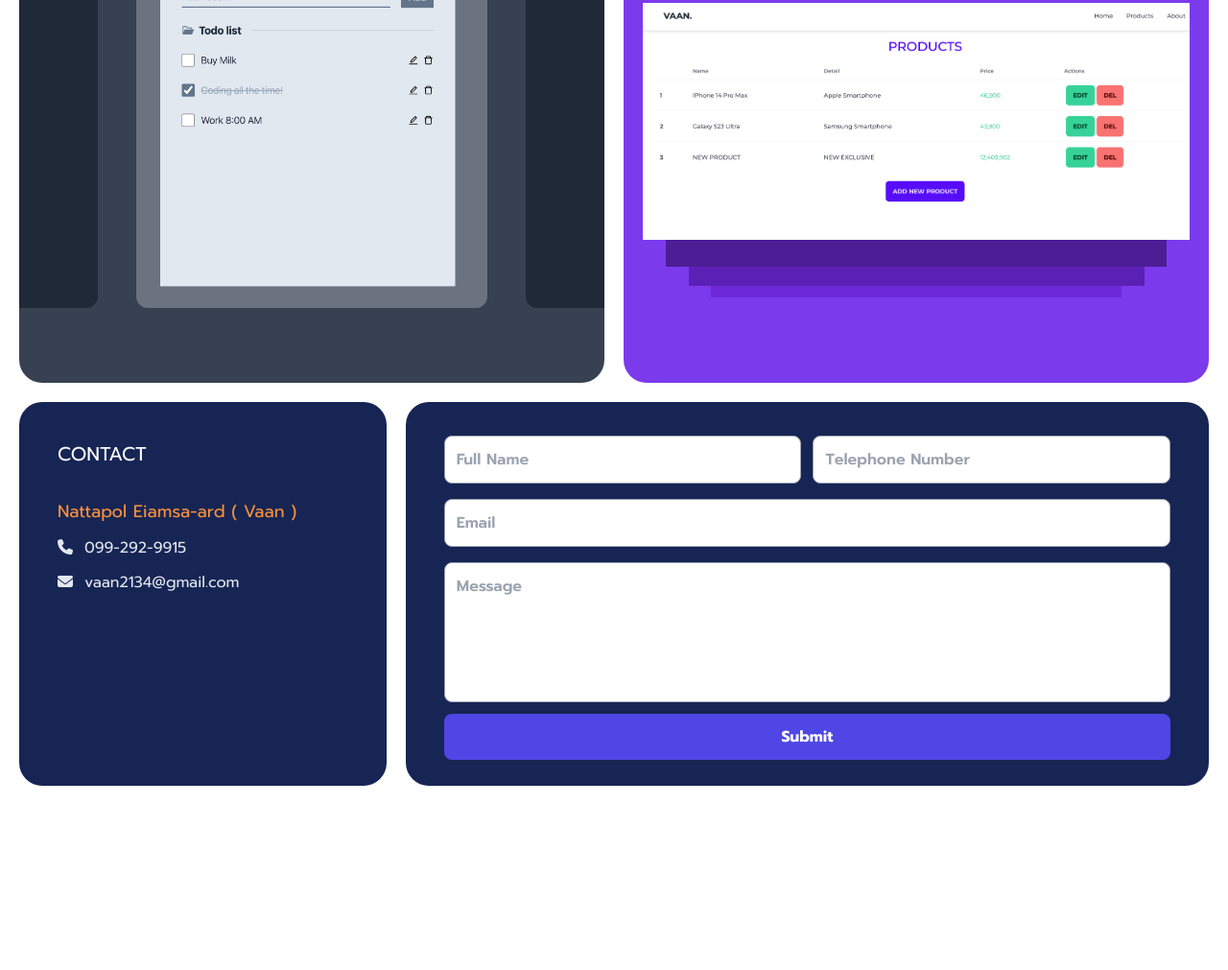
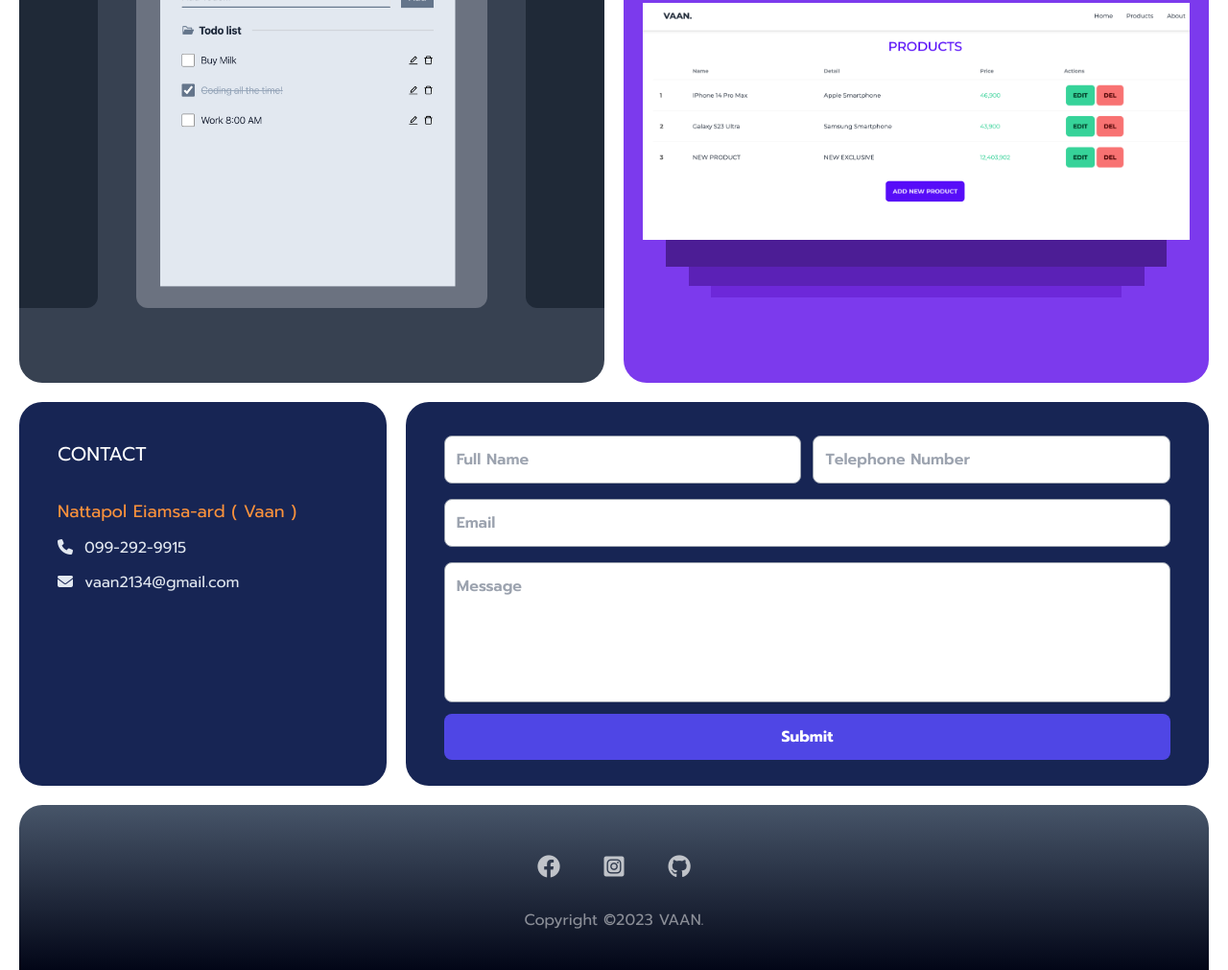
Before and after one commit to vaanreeda/portfolio, a website: page index.html in a window 1280 px wide. Shown: the part 1505-2516 px from the top of the page at 96% size. Before the commit the page ends 2344 px from the top, so only its background shows below. Drawn offline with Linux system fonts and the light colour scheme; files whose address does not match are found by name; a web font is replaced by a local one.

Commit message:
add footer

```diff
--- a/index.html
+++ b/index.html
@@ -232,7 +232,7 @@
          </div>
       </section>
 
-      <section id="contact" class="container mb-5 scroll-m-20">
+      <section id="contact" class="container mb-72 scroll-m-20 lg:mb-5">
          <div class="flex h-[30rem] w-full flex-col items-center gap-5 md:h-[25rem] lg:flex-row">
             <div
                class="h-full w-full space-y-3 rounded-3xl bg-blue-950 p-10 text-center text-slate-200 lg:w-[34rem] lg:text-start">
@@ -242,7 +242,10 @@
                <p><i class="fa-solid fa-envelope mr-3"></i>vaan2134@gmail.com</p>
             </div>
 
-            <form class="flex h-full w-full flex-col justify-center rounded-3xl bg-blue-950 p-10">
+            <form
+               action="mailto:vaan2134@gmail.com"
+               method="post"
+               class="flex h-full w-full flex-col justify-center rounded-3xl bg-blue-950 p-10">
                <div class="flex w-full flex-col gap-3 md:flex-row">
                   <label for="name" class="hidden">Full Name</label>
                   <input
@@ -290,6 +293,25 @@
          </div>
       </section>
 
+      <footer
+         class="h-30 container flex flex-col items-center justify-between gap-5 rounded-t-3xl bg-gradient-to-t from-slate-950 to-slate-600 p-10">
+         <div class="flex items-center gap-5">
+            <a href="https://www.facebook.com/vaanies" target="_blank">
+               <i
+                  class="fa-brands fa-facebook grid h-12 w-12 cursor-pointer place-content-center rounded-full text-2xl text-white/70 duration-200 ease-in hover:text-white"></i>
+            </a>
+            <a href="https://www.instagram.com/vhale_vaan/" target="_blank">
+               <i
+                  class="fa-brands fa-square-instagram grid h-12 w-12 cursor-pointer place-content-center rounded-full text-2xl text-white/70 duration-200 ease-in hover:text-white"></i>
+            </a>
+            <a href="https://github.com/vaanreeda" target="_blank">
+               <i
+                  class="fa-brands fa-github grid h-12 w-12 cursor-pointer place-content-center rounded-full text-2xl text-white/70 duration-200 ease-in hover:text-white"></i>
+            </a>
+         </div>
+         <p class="text-white/50">Copyright &copy;2023 VAAN.</p>
+      </footer>
+
       <script src="script.js"></script>
    </body>
 </html>
```
Also changed, not shown: css/style.css.
